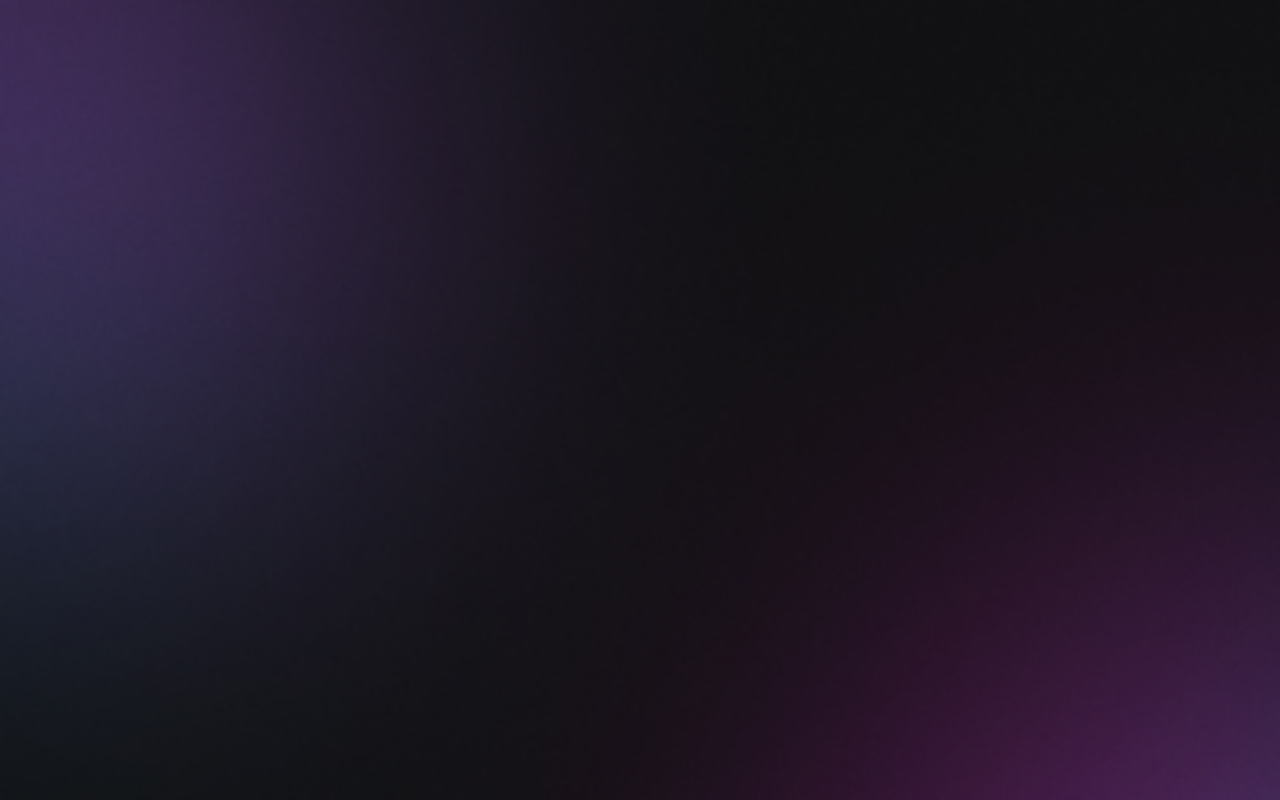
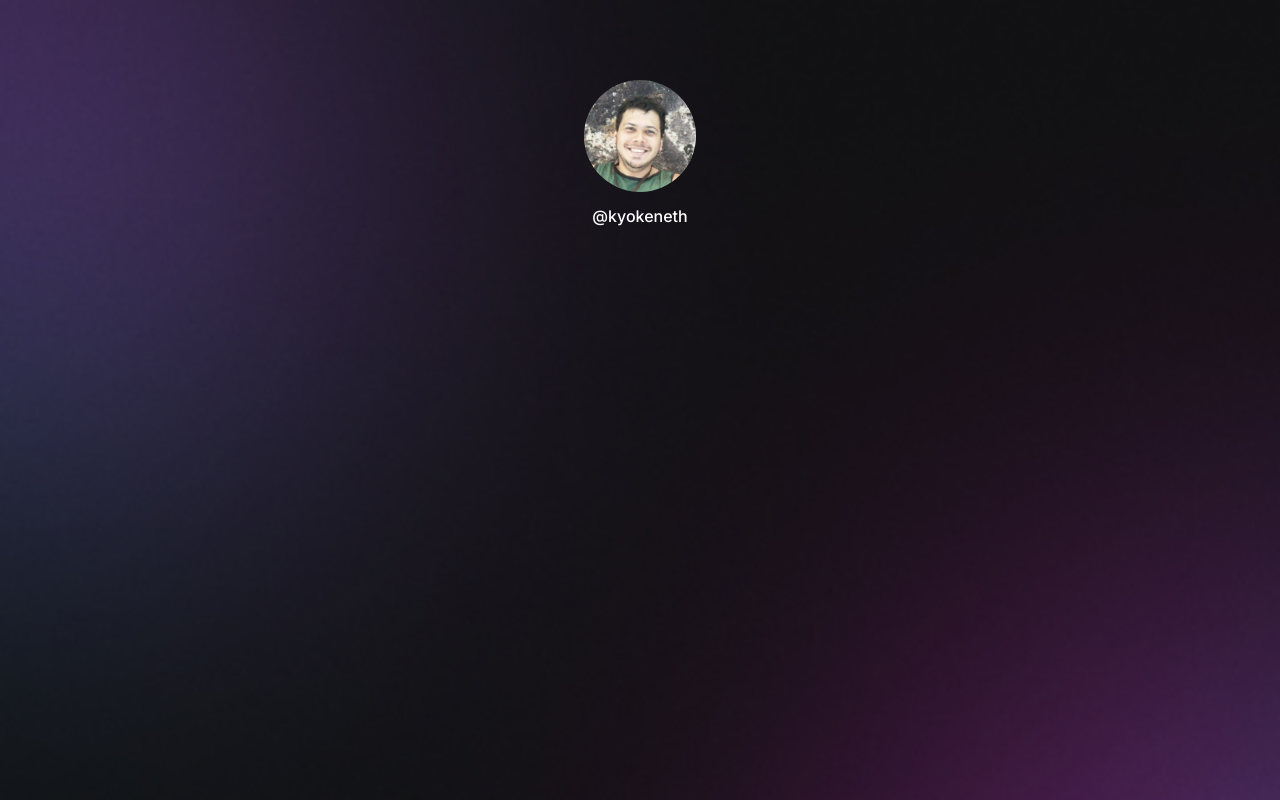
Before and after one commit to kyokeneth/Social-Links, a plain HTML site: page index.html in a window 1280 px wide. Drawn offline with Linux system fonts and the light colour scheme.

Commit message:
mudanças no css

```diff
--- a/index.html
+++ b/index.html
@@ -2,14 +2,25 @@
 <html lang="pt-br">
 
 <head>
+    <link rel="preconnect" href="https://fonts.googleapis.com">
+    <link rel="preconnect" href="https://fonts.gstatic.com" crossorigin>
+    <link href="https://fonts.googleapis.com/css2?family=Inter:wght@500&display=swap" rel="stylesheet">
     <meta charset="UTF-8">
     <meta http-equiv="X-UA-Compatible" content="IE=edge">
     <meta name="viewport" content="width=device-width, initial-scale=1.0">
-    <title>Document</title>
+    <title>Links</title>
     <link rel="stylesheet" href="style.css">
 </head>
 
 <body>
+    <div id="container">
+        <div id="profile">
+            <img src="./assets/kyo.jpg" alt="minha foto">
+            <p>@kyokeneth</p>
+        </div>
+
+    </div>
+
 
 </body>
 
--- a/style.css
+++ b/style.css
@@ -1,6 +1,34 @@
+*{
+    margin: 0;
+    padding: 0;
+    box-sizing: border-box;
+}
 body{
     background-image: url("./assets/bg-mobile.jpg");
     background-repeat: no-repeat;
+    background-size: cover;
     background-position: top center;
-    background-size: cover;
 }
+body *{
+    font-family: 'Inter', sans-serif;
+    color: #ffffff;
+}
+#container{
+    width: 360px;
+    margin:56px auto 0;
+}
+#profile{
+    text-align: center;
+    padding: 24px;
+}
+
+#profile img{
+    border-radius: 50%;
+    width: 112px;
+}
+#profile p{
+    font-weight: 500;
+    line-height: 24px;
+    margin-top: 8px;
+
+}
```
Also changed, not shown: assets/kyo.jpg (added).
